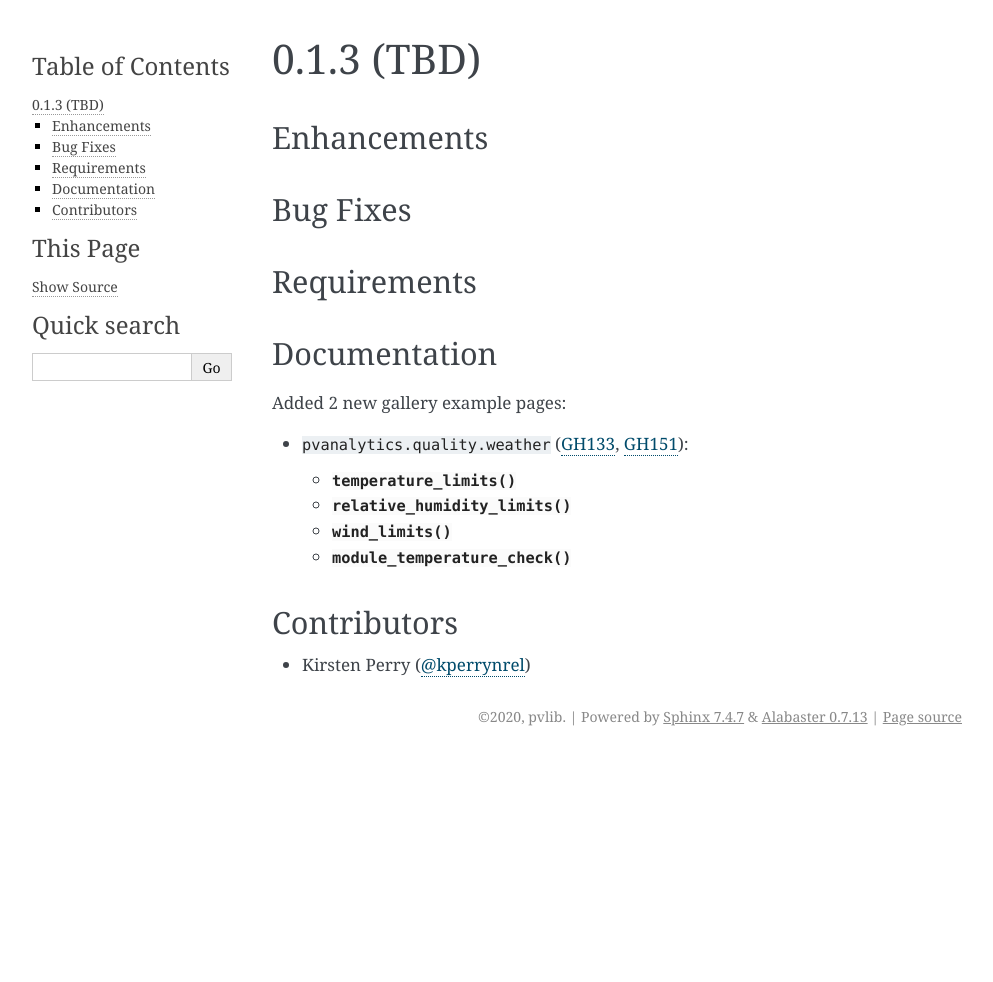
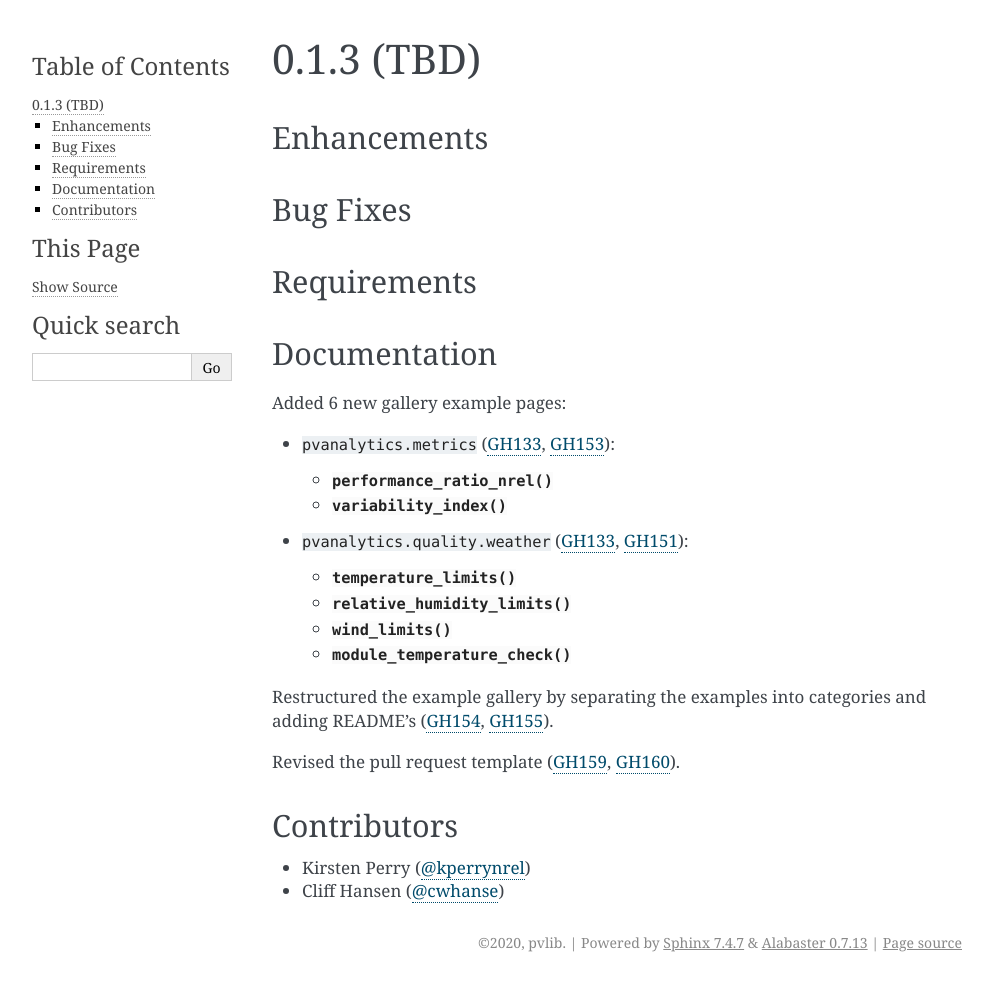
Before and after one commit to pvlib/pvanalytics, a Sphinx documentation site: the page built from docs/whatsnew/0.1.3.rst, in a window 1280 px wide. Shown: the whole page, without its empty margins (148-1141 px from the left). Built offline with Sphinx 7.4.7, drawn with Linux system fonts in a browser that asks for light colours; pages that are not in the unit, such as notebooks, are missing from menus; before the commit the page ends 900 px from its top, so only the background shows below that.

Commit message:
updated the whatsnew

```diff
--- a/docs/whatsnew/0.1.3.rst
+++ b/docs/whatsnew/0.1.3.rst
@@ -17,7 +17,12 @@ Requirements
 
 Documentation
 ~~~~~~~~~~~~~
-Added 2 new gallery example pages:
+Added 6 new gallery example pages:
+
+* ``pvanalytics.metrics`` (:issue:`133`, :pull:`153`):
+
+  * :py:func:`~pvanalytics.metrics.performance_ratio_nrel`
+  * :py:func:`~pvanalytics.metrics.variability_index`
 
 * ``pvanalytics.quality.weather`` (:issue:`133`, :pull:`151`):
 
@@ -26,7 +31,13 @@ Added 2 new gallery example pages:
   * :py:func:`~pvanalytics.quality.weather.wind_limits`
   * :py:func:`~pvanalytics.quality.weather.module_temperature_check`
 
+Restructured the example gallery by separating the examples into categories
+and adding README's (:issue:`154`, :pull:`155`).
+
+Revised the pull request template (:issue:`159`, :pull:`160`).
+
 Contributors
 ~~~~~~~~~~~~
 
 * Kirsten Perry (:ghuser:`kperrynrel`)
+* Cliff Hansen (:ghuser:`cwhanse`)
```
